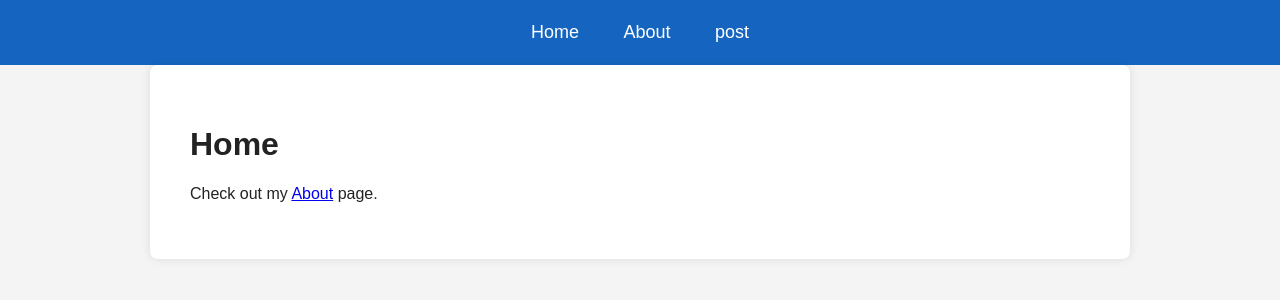
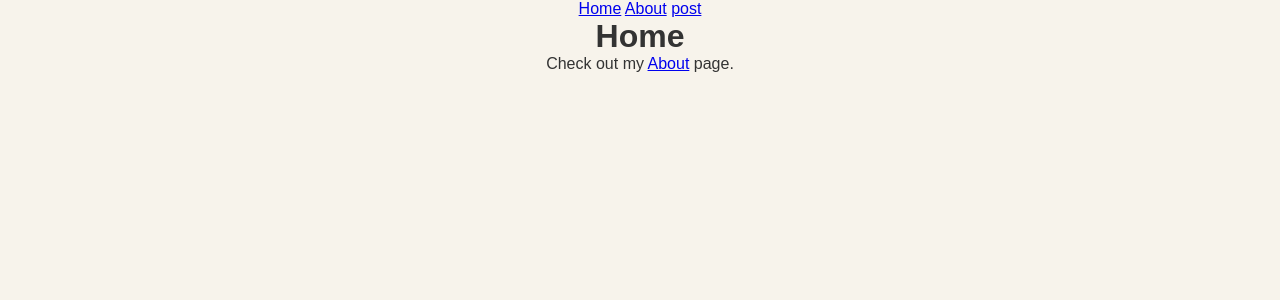
Before and after one commit to edmar2127/python, a Django app: page / in a window 1280 px wide. Shown: the top 300 px of the page. Run offline with Django 5.2, Linux system fonts and the light colour scheme.

Commit message:
change the style.css

```diff
--- a/myproject/static/css/styles.css
+++ b/myproject/static/css/styles.css
@@ -1,90 +1,81 @@
-/* General styles */
-body {
-    font-family: 'Poppins', Arial, sans-serif;
+/* General Reset */
+* {
     margin: 0;
     padding: 0;
-    background-color: #f4f4f4;
-    color: #222;
+    box-sizing: border-box;
+    font-family: 'Poppins', sans-serif;
 }
 
-/* Header styles */
-header {
-    background-color: #1E88E5;
+/* Body Styling */
+body {
+    background-color: #f7f3eb;
+    color: #333;
+    text-align: center;
+}
+
+/* Hero Section */
+.hero {
+    background: url('https://source.unsplash.com/1600x900/?nature,forest') no-repeat center/cover;
+    height: 80vh;
+    display: flex;
+    flex-direction: column;
+    justify-content: center;
+    align-items: center;
     color: white;
-    padding: 15px 0;
-    text-align: center;
-    font-size: 24px;
+    text-shadow: 2px 2px 10px rgba(0, 0, 0, 0.3);
+}
+
+.hero h1 {
+    font-size: 3rem;
     font-weight: bold;
 }
 
-/* Navigation styles */
-nav {
-    background-color: #1565C0;
-    text-align: center;
-    padding: 10px 0;
+.hero p {
+    font-size: 1.2rem;
+    margin-top: 10px;
 }
 
-nav a {
-    display: inline-block;
+/* Button */
+.btn {
+    margin-top: 20px;
+    text-decoration: none;
+    background-color: #4caf50;
     color: white;
-    font-size: 18px;
-    padding: 12px 20px;
-    text-decoration: none;
-    transition: 0.3s;
+    padding: 10px 20px;
+    border-radius: 5px;
+    transition: 0.3s ease-in-out;
 }
 
-nav a:hover {
-    background-color: #0D47A1;
-    border-radius: 5px;
+.btn:hover {
+    background-color: #388e3c;
 }
 
-/* Main content styles */
-main {
+/* Content Section */
+.content {
+    display: flex;
+    justify-content: center;
+    gap: 20px;
     padding: 40px;
-    max-width: 900px;
-    margin: auto;
-    background: white;
-    box-shadow: 0 0 10px rgba(0, 0, 0, 0.1);
-    border-radius: 8px;
+    flex-wrap: wrap;
 }
 
-/* Footer styles */
-footer {
-    background-color: #222;
-    color: white;
-    text-align: center;
-    padding: 15px 0;
-    font-size: 14px;
-    position: relative;
-    bottom: 0;
-    width: 100%;
+.card {
+    background: white;
+    padding: 20px;
+    border-radius: 10px;
+    box-shadow: 0 4px 10px rgba(0, 0, 0, 0.1);
+    width: 300px;
+    transition: transform 0.3s ease-in-out;
 }
 
-/* Button styles */
-button {
-    background-color: #1E88E5;
-    color: white;
-    border: none;
-    padding: 12px 24px;
-    font-size: 16px;
-    cursor: pointer;
-    border-radius: 5px;
-    transition: 0.3s;
+.card:hover {
+    transform: translateY(-5px);
 }
 
-button:hover {
-    background-color: #1565C0;
+/* Footer */
+footer {
+    margin-top: 20px;
+    background: #333;
+    color: white;
+    padding: 10px;
 }
-
-/* Responsive Design */
-@media (max-width: 768px) {
-    main {
-        width: 90%;
-        padding: 20px;
-    }
-
-    nav a {
-        display: block;
-        padding: 10px;
-    }
-}
```
